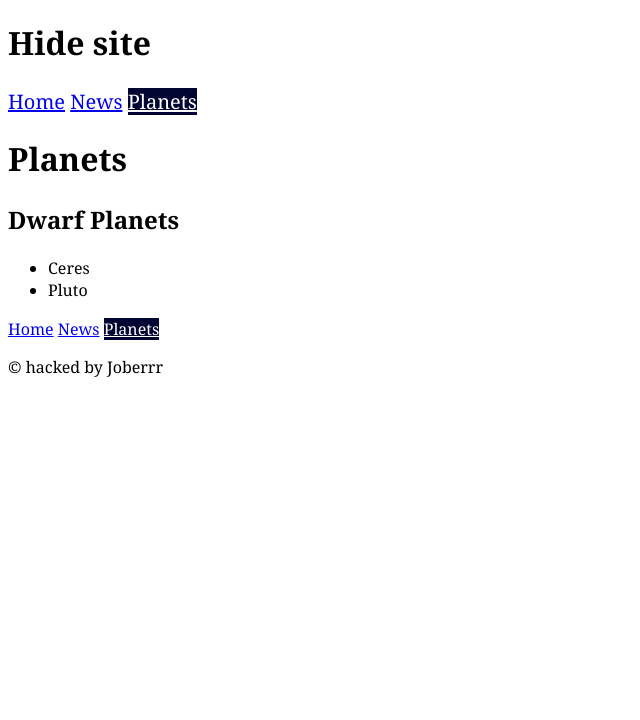
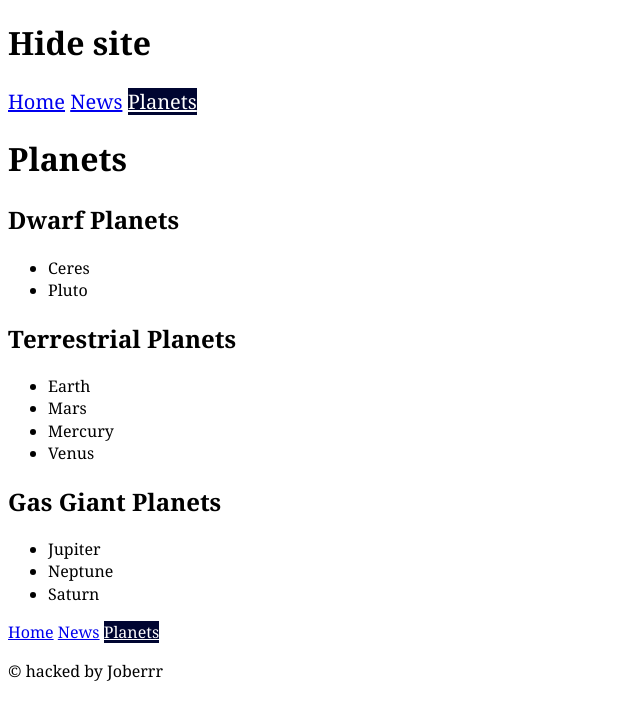
Before and after one commit to Joberrr/hide, a Jekyll site: the page built from planets/index.html, in a window 1280 px wide. Shown: the top 720 px of the page, without its empty margins (0-640 px from the left). Built offline with Jekyll 4.4.1, drawn with Linux system fonts in a browser that asks for light colours; Markdown is read by kramdown in place of the engine named in the settings.

Commit message:
include in your page loops

```diff
--- /dev/null
+++ b/_includes/planet-list.html
@@ -0,0 +1,7 @@
+<ul>
+		  {% for planet in site.pages %}
+		    {%if planet.type == include.type %}
+			  <li>{{planet.title}}</li>
+			{% endif %}
+		  {% endfor %}
+		</ul>
--- a/planets/index.html
+++ b/planets/index.html
@@ -5,10 +5,9 @@ layout: default
 <h1>Planets</h1>
 
 		<h2>Dwarf Planets</h2>
-		<ul>
-		  {% for planet in site.pages %}
-		    {%if planet.type == 'dwarf' %}
-			  <li>{{planet.title}}</li>
-			{% endif %}
-		  {% endfor %}
-		</ul>
+		{% include planet-list.html type='dwarf' %}
+		<h2>Terrestrial Planets</h2>
+		{% include planet-list.html type='terrestrial' %}
+
+		<h2>Gas Giant Planets</h2>
+		{% include planet-list.html type="gas-giant" %}
```
Also changed, not shown: planets/gas-giant/jupiter.md (+1 -1 lines), planets/gas-giant/neptune.md (+1 -1 lines), planets/gas-giant/saturn.md (+1 -1 lines).
